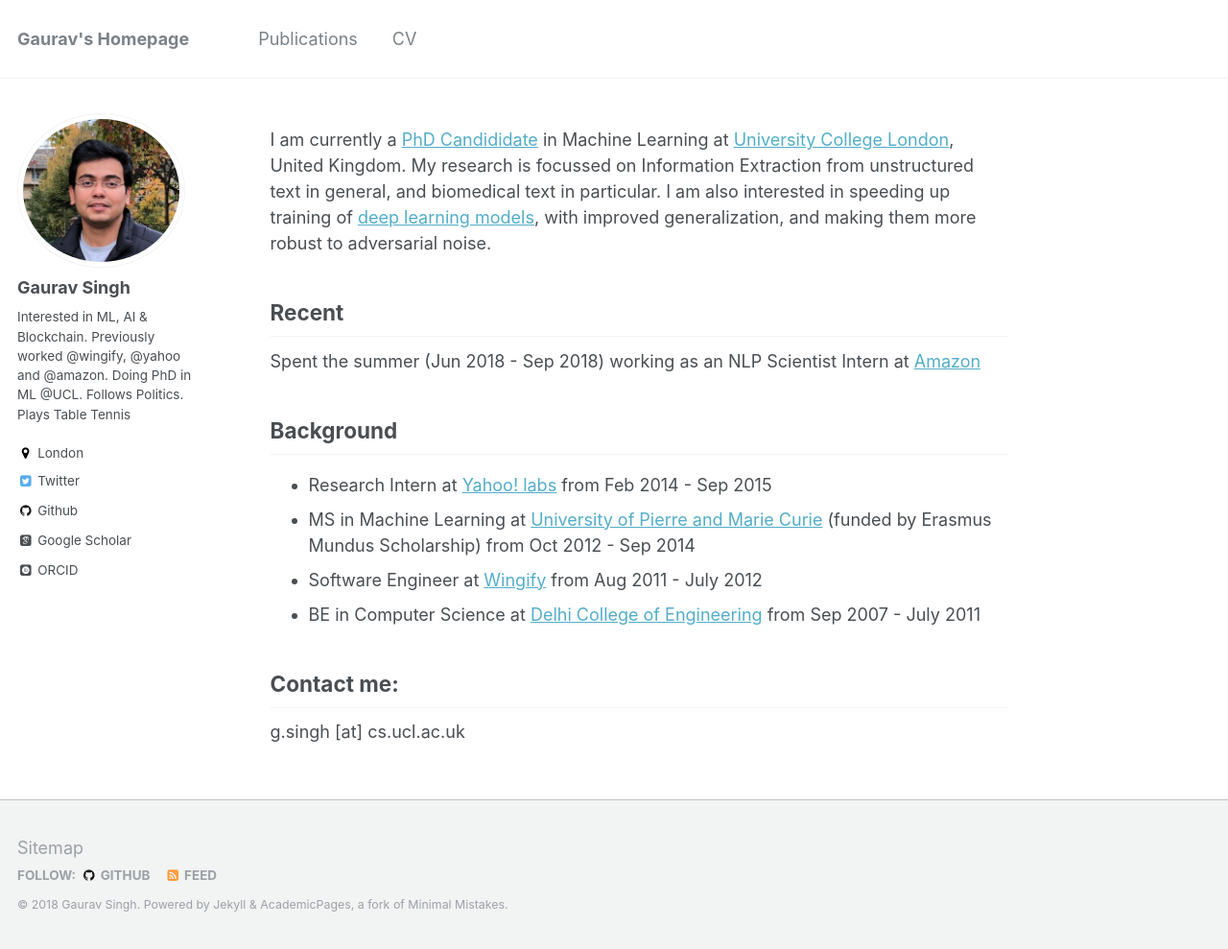
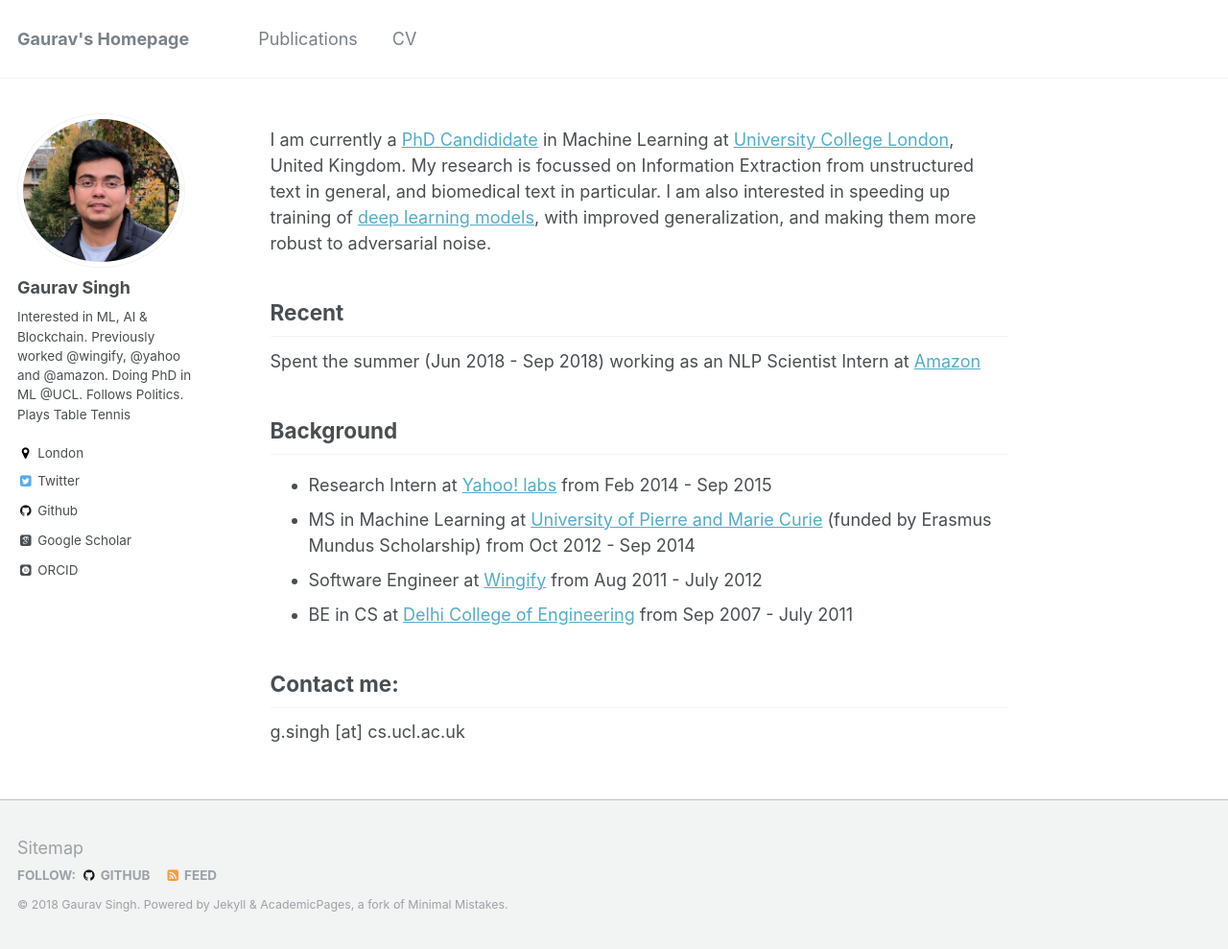
Before and after one commit to gauravsc/gauravsc.github.io, a Jekyll site: the page built from _pages/about.md, in a window 1280 px wide and 989 px high. Shown: the whole window at 96% size. Built offline with Jekyll 4.4.1, drawn with Linux system fonts in a browser that asks for light colours; some web fonts are replaced.

```diff
--- a/_pages/about.md
+++ b/_pages/about.md
@@ -19,7 +19,7 @@
 * Research Intern at <a href ="https://research.yahoo.com/">Yahoo! labs</a> from Feb 2014 - Sep 2015
 * MS in Machine Learning at <a href = "http://www.upmc.fr/en/">University of Pierre and Marie Curie</a> (funded by Erasmus Mundus Scholarship) from Oct 2012 - Sep 2014
 * Software Engineer at <a href="http://wingify.com/">Wingify</a> from Aug 2011 - July 2012
-* BE in Computer Science at <a href="http://dtu.ac.in/">Delhi College of Engineering</a> from Sep 2007 - July 2011
+* BE in CS at <a href="http://dtu.ac.in/">Delhi College of Engineering</a> from Sep 2007 - July 2011
 
 
 
```
